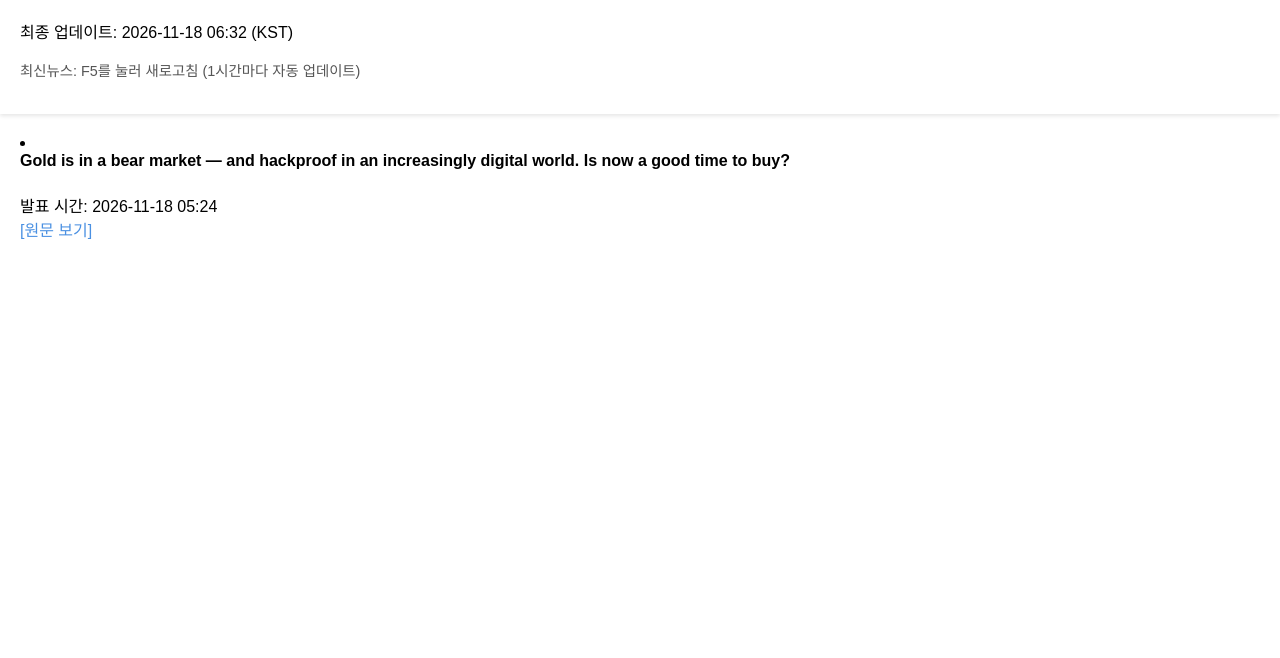
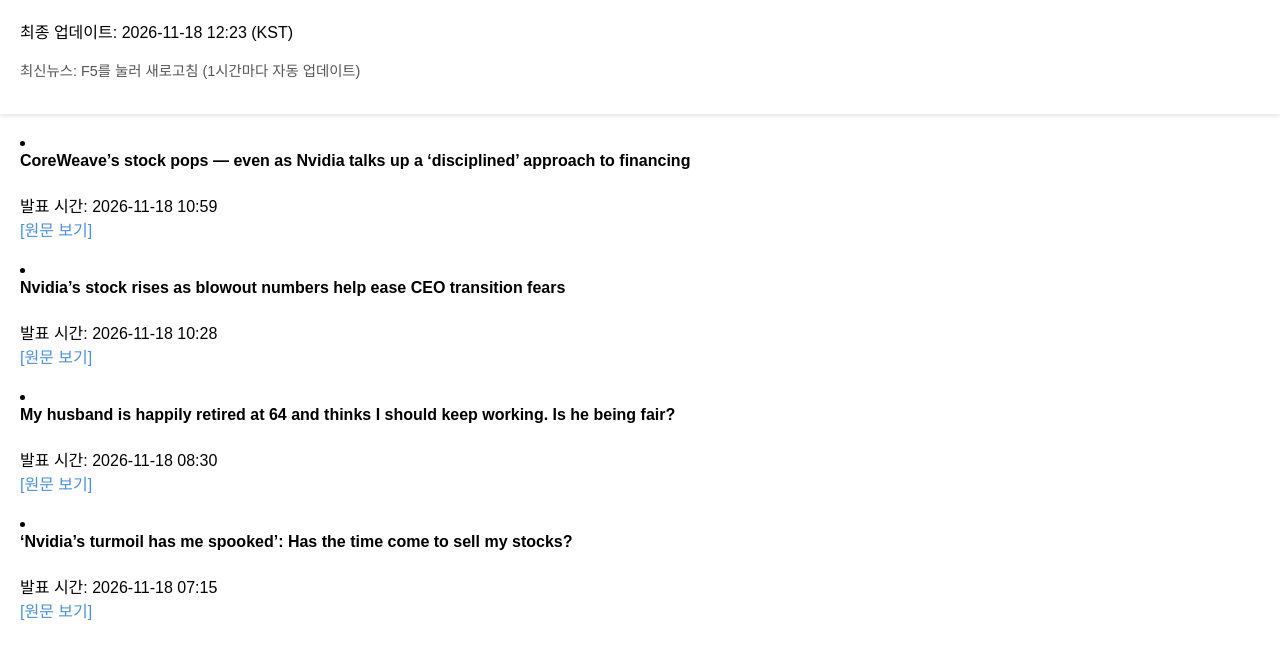
Before and after one commit to goma-news/goma-news, a plain HTML site: page goma_news_live_updated.html in a window 1280 px wide. Shown: the part 90-748 px from the top of the page. Drawn offline with Linux system fonts and the light colour scheme.

Commit message:
자동 업데이트: 뉴스 갱신

```diff
--- a/goma_news_live_updated.html
+++ b/goma_news_live_updated.html
@@ -17,15 +17,30 @@
 <body>
   <header>
     <h1>실시간 해외선물 뉴스</h1>
-    <p>최종 업데이트: 2026-11-18 06:32 (KST)</p>
+    <p>최종 업데이트: 2026-11-18 12:23 (KST)</p>
     <p style="font-size:0.9em; color:#555;">최신뉴스: F5를 눌러 새로고침 (1시간마다 자동 업데이트)</p>
   </header>
   <div class="news-container">
     <ul>
       <li>
-        <strong>Gold is in a bear market — and hackproof in an increasingly digital world. Is now a good time to buy?</strong><br>
-        발표 시간: 2026-11-18 05:24<br>
-        <a href="https://www.marketwatch.com/story/gold-is-in-a-bear-market-and-hackproof-in-an-increasingly-digital-world-is-this-a-good-time-to-buy-fabfd528?mod=mw_rss_topstories" target="_blank">[원문 보기]</a>
+        <strong>CoreWeave’s stock pops — even as Nvidia talks up a ‘disciplined’ approach to financing</strong><br>
+        발표 시간: 2026-11-18 10:59<br>
+        <a href="https://www.marketwatch.com/story/coreweaves-stock-pops-even-as-nvidia-talks-up-a-disciplined-approach-to-financing-e7f00876?mod=mw_rss_topstories" target="_blank">[원문 보기]</a>
+      </li>
+      <li>
+        <strong>Nvidia’s stock rises as blowout numbers help ease CEO transition fears</strong><br>
+        발표 시간: 2026-11-18 10:28<br>
+        <a href="https://www.marketwatch.com/story/nvidias-stock-rises-as-blowout-numbers-help-ease-ceo-transition-fears-2f20d38a?mod=mw_rss_topstories" target="_blank">[원문 보기]</a>
+      </li>
+      <li>
+        <strong>My husband is happily retired at 64 and thinks I should keep working. Is he being fair?</strong><br>
+        발표 시간: 2026-11-18 08:30<br>
+        <a href="https://www.marketwatch.com/story/my-husband-is-happily-retired-at-64-and-thinks-i-should-keep-working-is-he-being-fair-325c5f38?mod=mw_rss_topstories" target="_blank">[원문 보기]</a>
+      </li>
+      <li>
+        <strong>‘Nvidia’s turmoil has me spooked’: Has the time come to sell my stocks?</strong><br>
+        발표 시간: 2026-11-18 07:15<br>
+        <a href="https://www.marketwatch.com/story/nvidia-spooked-me-should-i-sell-my-stocks-or-ride-out-the-market-turmoil-560583c6?mod=mw_rss_topstories" target="_blank">[원문 보기]</a>
       </li>
 
     </ul>
```
